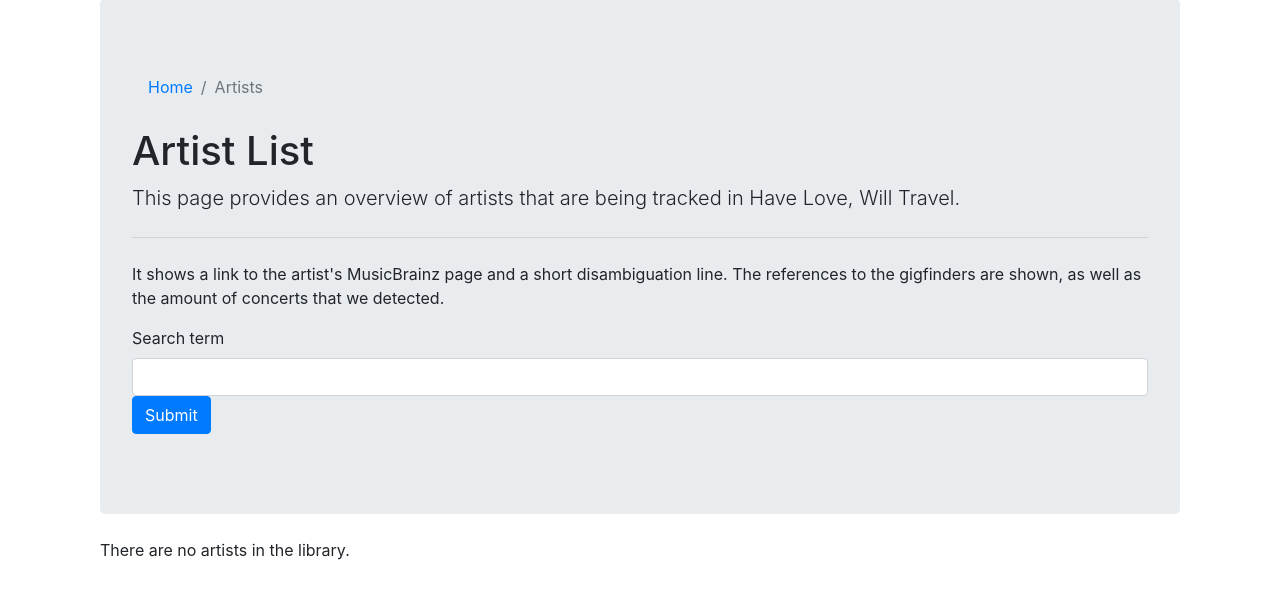
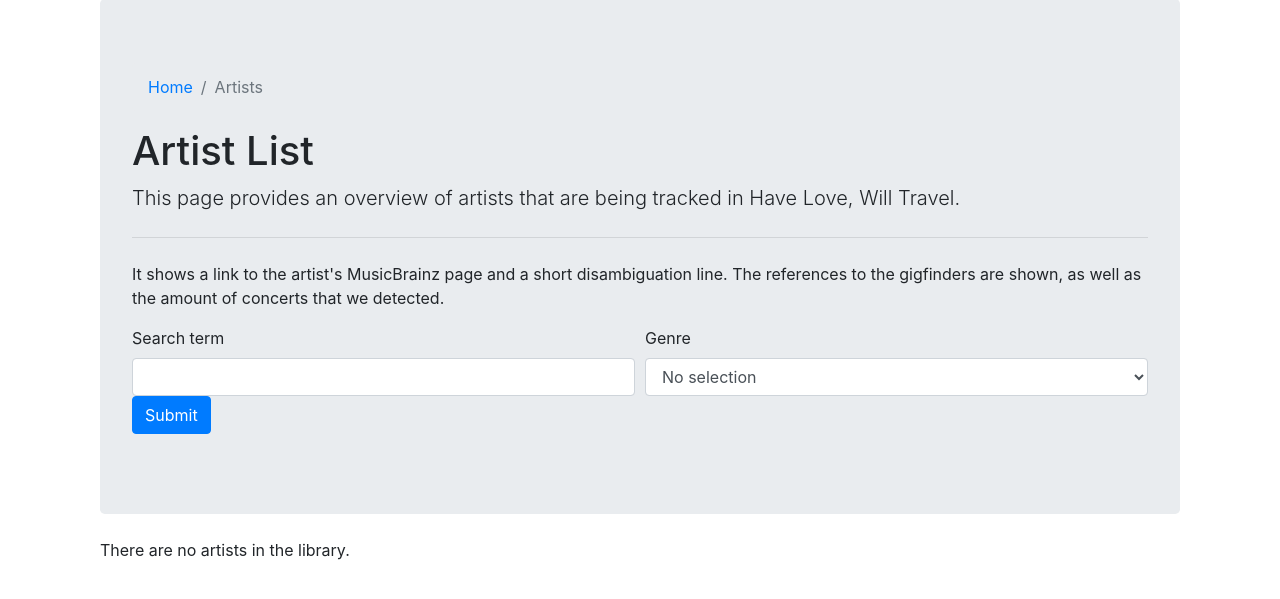
Before and after one commit to Kunstenpunt/havelovewilltravel, a Django app: page /hlwtadmin/includeartists/ in a window 1280 px wide. Shown: the part 81-680 px from the top of the page. Run offline with Django 3.2, Linux system fonts and the light colour scheme; data that the repository does not hold is empty; parts of the project's set-up code (start-up, migrations or seed data) failed here and were passed over; some libraries are stand-ins or nearby versions.

Commit message:
fixes #324

```diff
--- a/hlwtadmin/models.py
+++ b/hlwtadmin/models.py
@@ -509,7 +509,7 @@ class RelationConcertArtist(models.Model):
 
     def simultaneous_concerts_by_artist(self):
         if self.concert.date:
-            return RelationConcertArtist.objects.filter(artist=self.artist).filter(concert__date=self.concert.date)
+            return RelationConcertArtist.objects.filter(artist=self.artist).filter(concert__date=self.concert.date).exclude(concert__id=self.concert.id)
 
     class Meta:
         ordering = ['concert']
--- a/hlwtadmin/templates/hlwtadmin/artist_list.html
+++ b/hlwtadmin/templates/hlwtadmin/artist_list.html
@@ -14,8 +14,21 @@
       <p>It shows a link to the artist's MusicBrainz page and a short disambiguation line. The references to the gigfinders are shown, as well as the amount of concerts that we detected.</p>
         <form method="get" action="{% url 'artists' %}">
           <div class="from-group">
-            <label for="filter">Search term</label>
-            <input class="form-control" type="text" id="filter" name="filter"/>
+            <div class="form-row">
+              <div class="col">
+                <label for="filter">Search term</label>
+                <input class="form-control" type="text" id="filter" name="filter"/>
+              </div>
+              <div class="col">
+                <label for="genrefilter">Genre</label>
+                <select class="form-control" id="genrefilter" name="genrefilter">
+                  <option value="">No selection</option>
+                  {% for genre in genres %}
+                      <option value="{{ genre.name }}"{% if genre.name == filter %} selected {% endif %}>{{ genre.name }}</option>
+                  {% endfor %}
+                </select>
+              </div>
+            </div>
           </div>
           <div class="form-group">
               <input class="btn btn-primary" type="submit" name="submit" value="Submit"/>
--- a/hlwtadmin/views.py
+++ b/hlwtadmin/views.py
@@ -381,14 +381,20 @@ class DefaultConcertListView(ListView):
         context['filter_end'] = self.request.GET.get('filter_end', '2025-12-31')
         context['filter'] = self.request.GET.get('filter', None)
         context['countries'] = Country.objects.all().distinct()
+        context['genres'] = Genre.objects.all().distinct()
         return context
 
     def apply_filters(self):
         filter_start = self.request.GET.get('filter_start', '2020-01-01')
         filter_end = self.request.GET.get('filter_end', '2999-12-31')
         filter_val = self.request.GET.get('filter', None)
-        if filter_val:
+        filter_genre = self.request.GET.get('genrefilter', None)
+        if filter_val and not filter_genre:
             new_context = Concert.objects.filter(date__gte=filter_start).filter(date__lte=filter_end).filter(relationconcertorganisation__organisation__location__country__name=filter_val)
+        elif not filter_val and filter_genre:
+            new_context = Concert.objects.filter(date__gte=filter_start).filter(date__lte=filter_end).filter(genre__name=filter_genre)
+        elif filter_val and filter_genre:
+            new_context = Concert.objects.filter(date__gte=filter_start).filter(date__lte=filter_end).filter(relationconcertorganisation__organisation__location__country__name=filter_val).filter(genre__name=filter_genre)
         else:
             new_context = Concert.objects.filter(date__gte=filter_start).filter(date__lte=filter_end)
         return new_context
@@ -550,13 +556,18 @@ class ArtistListView(ListView):
 
     def get_queryset(self):
         filter_val = self.request.GET.get('filter', '')
-        new_context = Artist.objects.filter(name__unaccent__iregex=filter_val)
+        filter_genre = self.request.GET.get('genrefilter', None)
+        if filter_genre:
+            new_context = Artist.objects.filter(name__unaccent__iregex=filter_val).filter(genre__name=filter_genre)
+        else:
+            new_context = Artist.objects.filter(name__unaccent__iregex=filter_val)
         return new_context
 
     def get_context_data(self, **kwargs):
         context = super().get_context_data(**kwargs)
         context['filter'] = self.request.GET.get('filter', '')
         context['num_artists'] = Artist.objects.filter(name__unaccent__iregex=context['filter']).count()
+        context['genres'] = Genre.objects.all().distinct()
         return context
 
 
```
Also changed, not shown: hlwtadmin/templates/hlwtadmin/concert_list.html (+9 -0 lines).
